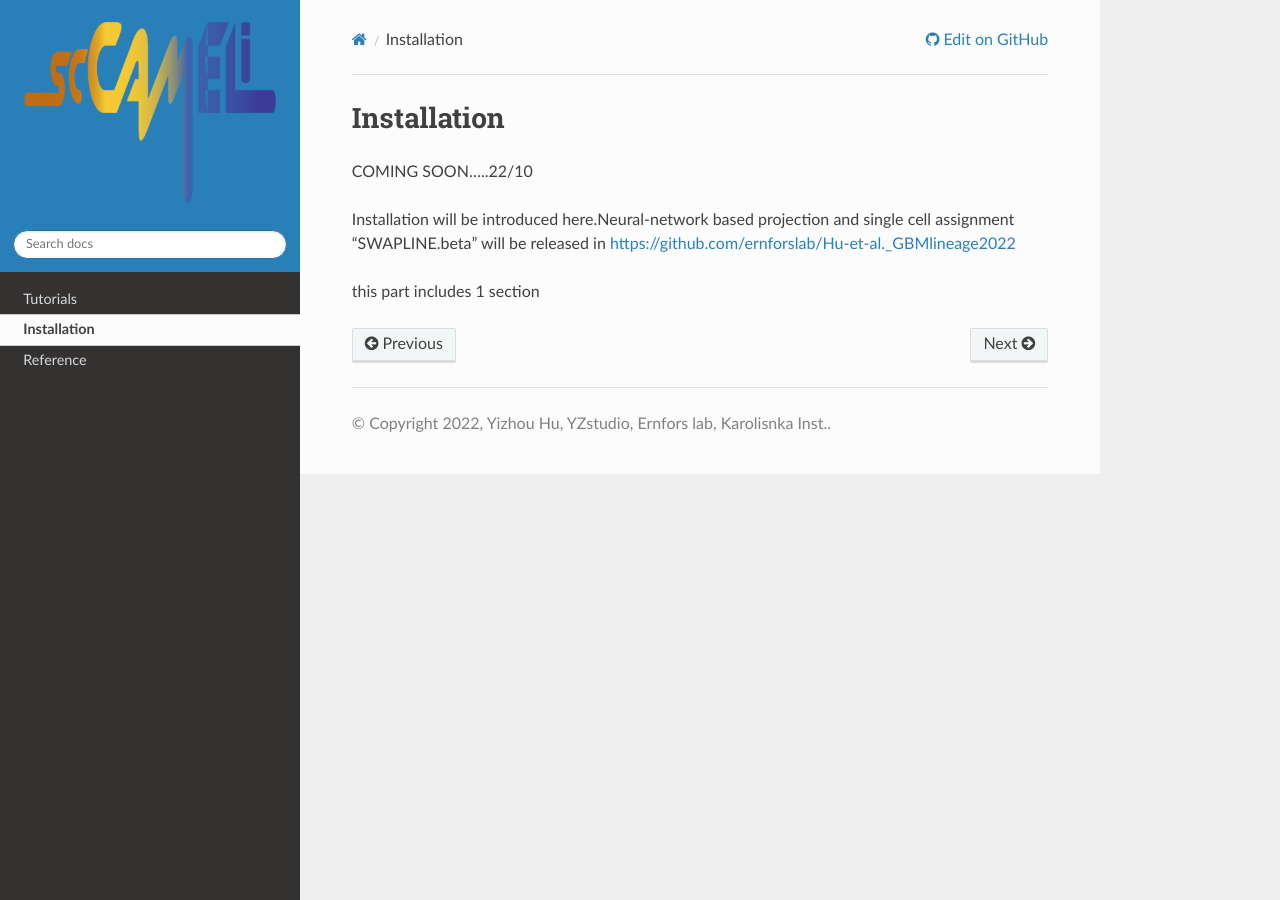
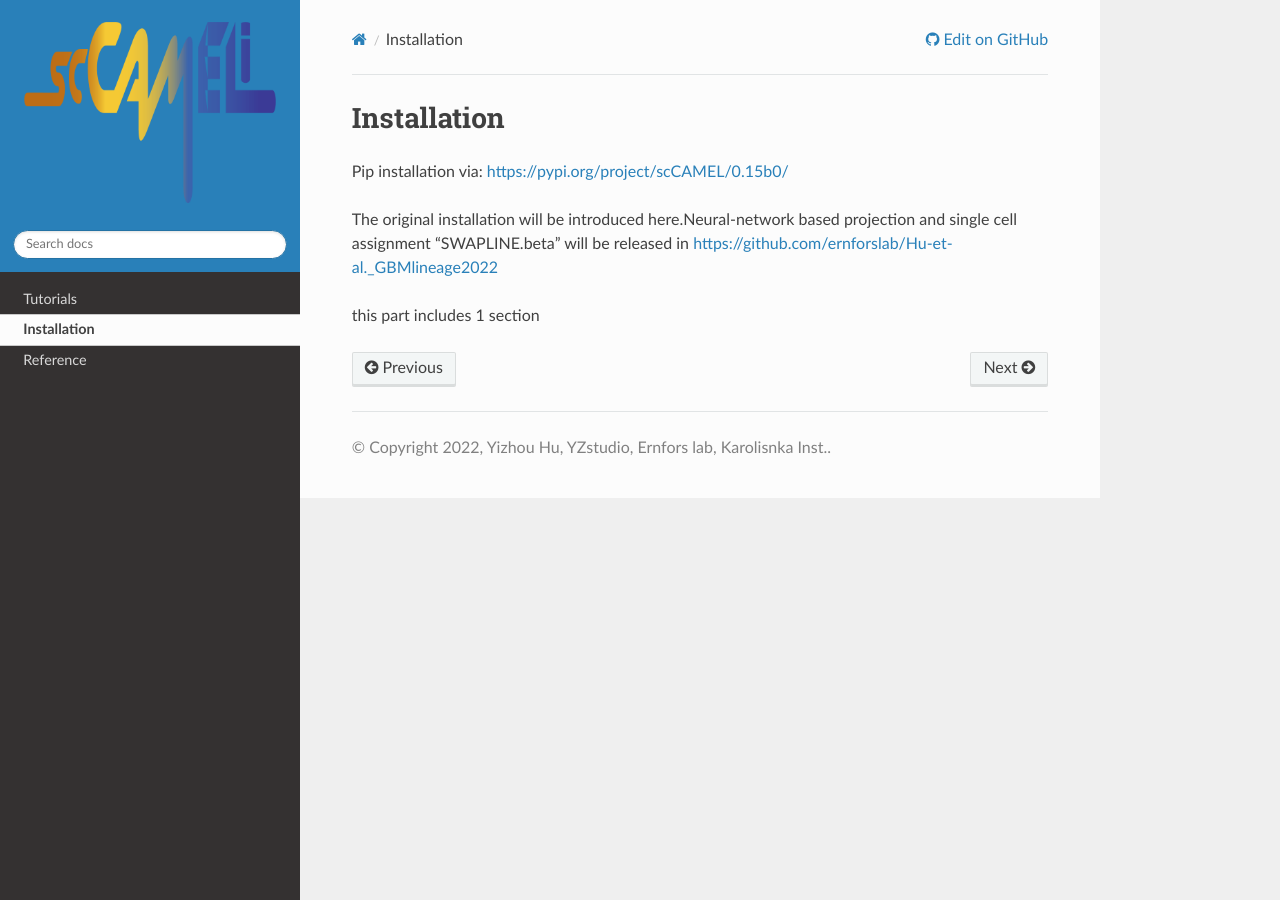
Before and after one commit to StudioYZ/scCAMEL, a Sphinx documentation site: the page built from source/Installation/index.rst, in a window 1280 px wide. Built offline with Sphinx 7.4.7 and the Read the Docs theme 2.0.0, drawn with Linux system fonts in a browser that asks for light colours; pages that are not in the unit, such as notebooks, are missing from menus.

Commit message:
Update index.rst

```diff
--- a/source/Installation/index.rst
+++ b/source/Installation/index.rst
@@ -1,9 +1,9 @@
 Installation
 ======================
 
-COMING SOON.....22/10
+Pip installation via: https://pypi.org/project/scCAMEL/0.15b0/
 
-Installation will be introduced here.Neural-network based projection and single cell assignment "SWAPLINE.beta" will be released in https://github.com/ernforslab/Hu-et-al._GBMlineage2022
+The original installation will be introduced here.Neural-network based projection and single cell assignment "SWAPLINE.beta" will be released in https://github.com/ernforslab/Hu-et-al._GBMlineage2022
 
 this part includes 1 section
 
```
